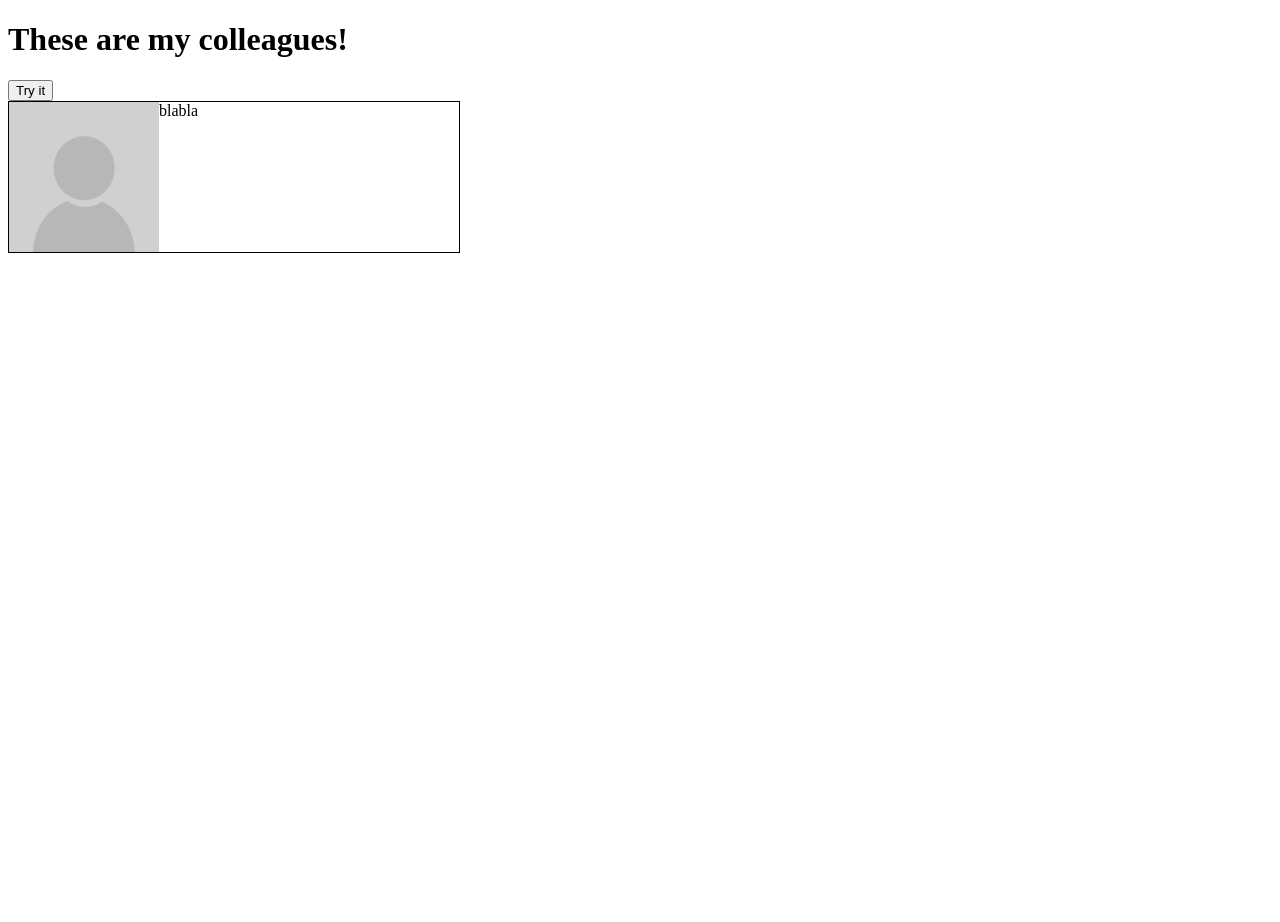
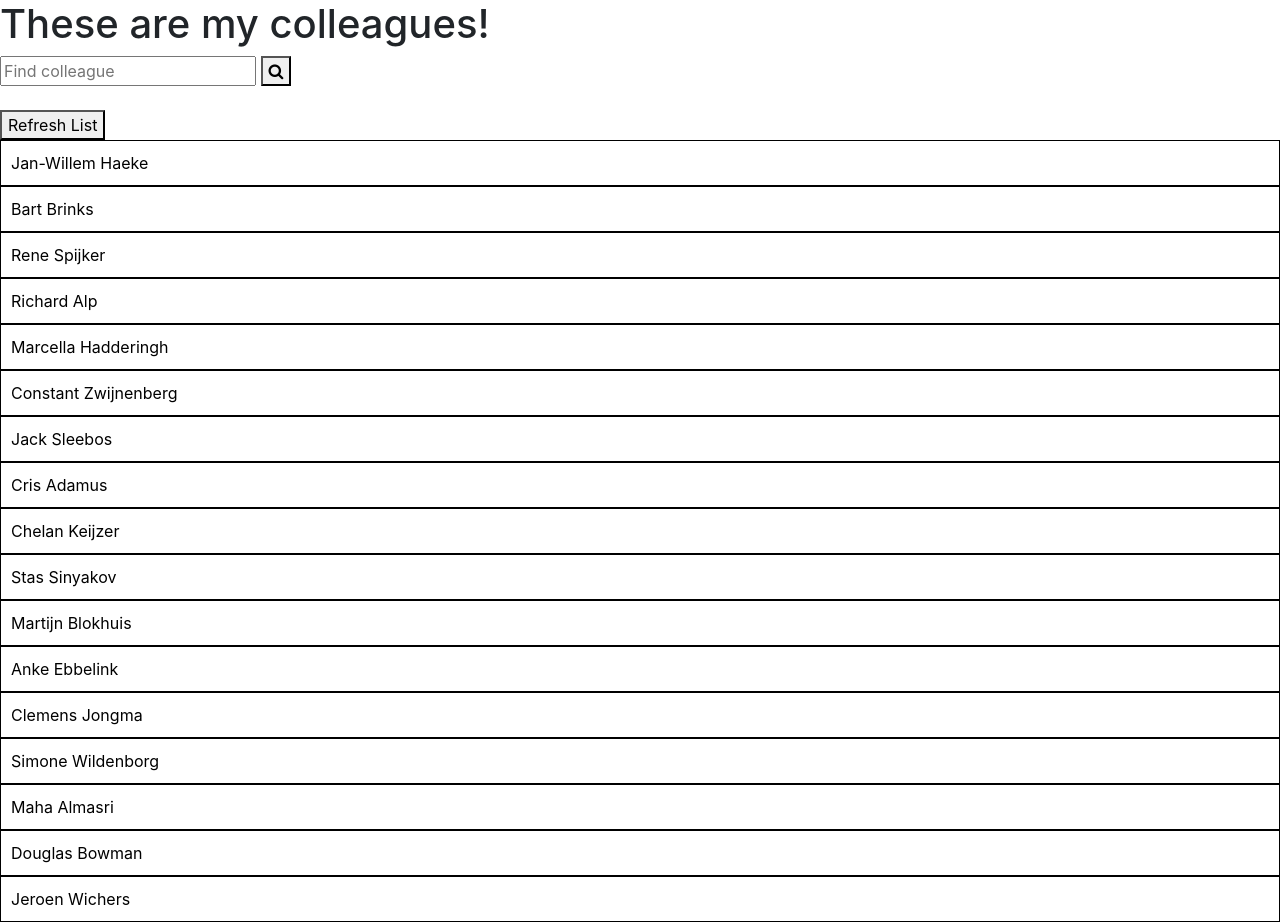
Before and after one commit to Jwhaeke/addressbook, a PHP site: page / in a window 1280 px wide. Before the commit the page ends 253 px from the top, so only its background shows below. Run offline with PHP 8.4, Linux system fonts and the light colour scheme.

Commit message:
Continued with a lite version. Person only, plot list on load and added a search bar (not functioning yet). Refresh button reloads page as of now but will change this in time

```diff
--- a/css/main.css
+++ b/css/main.css
@@ -1,20 +1,12 @@
-.wrapper {
-    height: 150px;
-    width: 450px;
+/*
+.container {
+    display: grid;
+    grid-template-columns: 1fr 1fr 1fr;
+}
+*/
+.callingCard {
+    padding: 10px;
+    background-color: white;
+    color: black;
     border: 1px solid black;
 }
-
-#pic {
-    float: left;
-}
-
-.callingCard {
-    height: 150px;
-    width: 450px;
-    background-color: black;
-}
-
-.pic {
-    height: 150px;
-    background-image: url();
-}
--- a/index.html
+++ b/index.html
@@ -4,28 +4,29 @@
     <meta charset="UTF-8">
     <meta name="viewport" content="width=device-width, initial-scale=1.0">
     <meta http-equiv="X-UA-Compatible" content="ie=edge">
+    <link rel="stylesheet" href="https://stackpath.bootstrapcdn.com/bootstrap/4.1.3/css/bootstrap.min.css" integrity="sha384-MCw98/SFnGE8fJT3GXwEOngsV7Zt27NXFoaoApmYm81iuXoPkFOJwJ8ERdknLPMO" crossorigin="anonymous">
+    <link rel="stylesheet" href="https://cdnjs.cloudflare.com/ajax/libs/font-awesome/4.7.0/css/font-awesome.min.css">
     <link rel="stylesheet" href="./css/main.css">
     <script src="javascript/main.js"></script>
     <title>Document</title>
 </head>
-<body>
+<body onload="create()">
     <h1>These are my colleagues!</h1>
+    <form action="">
+        <input type="text" placeholder="Find colleague" name="search">
+        <button type="submit"><i class="fa fa-search"></i></button>
+      </form><br>
 
-    <button onclick="create()">Try it</button>
-
-    <div class="wrapper">
-        <div class="profile">
-            <div id="pic">
-                <img src="img/prof1.png" alt="" height="150px">
-            </div>
-            <div>
-                blabla
-
-            </div>
+    <button onclick="index.html">Refresh List</button>
+    <br>
+    <div id="wrapper">
+        <div id="div1">
 
         </div>
-
     </div>
+<script src="https://code.jquery.com/jquery-3.3.1.slim.min.js" integrity="sha384-q8i/X+965DzO0rT7abK41JStQIAqVgRVzpbzo5smXKp4YfRvH+8abtTE1Pi6jizo" crossorigin="anonymous"></script>
+<script src="https://cdnjs.cloudflare.com/ajax/libs/popper.js/1.14.3/umd/popper.min.js" integrity="sha384-ZMP7rVo3mIykV+2+9J3UJ46jBk0WLaUAdn689aCwoqbBJiSnjAK/l8WvCWPIPm49" crossorigin="anonymous"></script>
+<script src="https://stackpath.bootstrapcdn.com/bootstrap/4.1.3/js/bootstrap.min.js" integrity="sha384-ChfqqxuZUCnJSK3+MXmPNIyE6ZbWh2IMqE241rYiqJxyMiZ6OW/JmZQ5stwEULTy" crossorigin="anonymous"></script>
 </body>
 
 </body>
--- a/javascript/main.js
+++ b/javascript/main.js
@@ -35,7 +35,7 @@ class Person {
         newDiv.appendChild(newContent);
         //'<div class="profile">' + this.firstName + ' ' + this.lastName + '</div>'
         var currentDiv = document.getElementById("wrapper");
-        document.body.insert(newDiv, currentDiv);
+        document.body.insertBefore(newDiv, currentDiv);
 
     }
 
@@ -45,6 +45,8 @@ class Person {
 
 
 // }
+
+
 
 const p1 = new Person('Jan-Willem', 'Haeke');
 const p2 = new Person('Bart','Brinks');
@@ -64,13 +66,39 @@ const p15 = new Person('Maha','Almasri');
 const p16 = new Person('Douglas','Bowman');
 const p17 = new Person('Jeroen','Wichers');
 
+var list = [
+    p1,
+    p2,
+    p3,
+    p4,
+    p5,
+    p6,
+    p7,
+    p8,
+    p9,
+    p10,
+    p11,
+    p12,
+    p13,
+    p14,
+    p15,
+    p16,
+    p17
+  ];
+
 
 function create() {
-    p1.plot();
+    //p1.plot();
+list.forEach(element => {
+    element.plot();
+  });
 }
 
-// console.log(jw.getFullName());
 
+
+
+
+// Need to create another object which will hold more complex functions and holds an array of the people
 // adres boek {
 //         persoon lijst[]
 //         plot()
```
